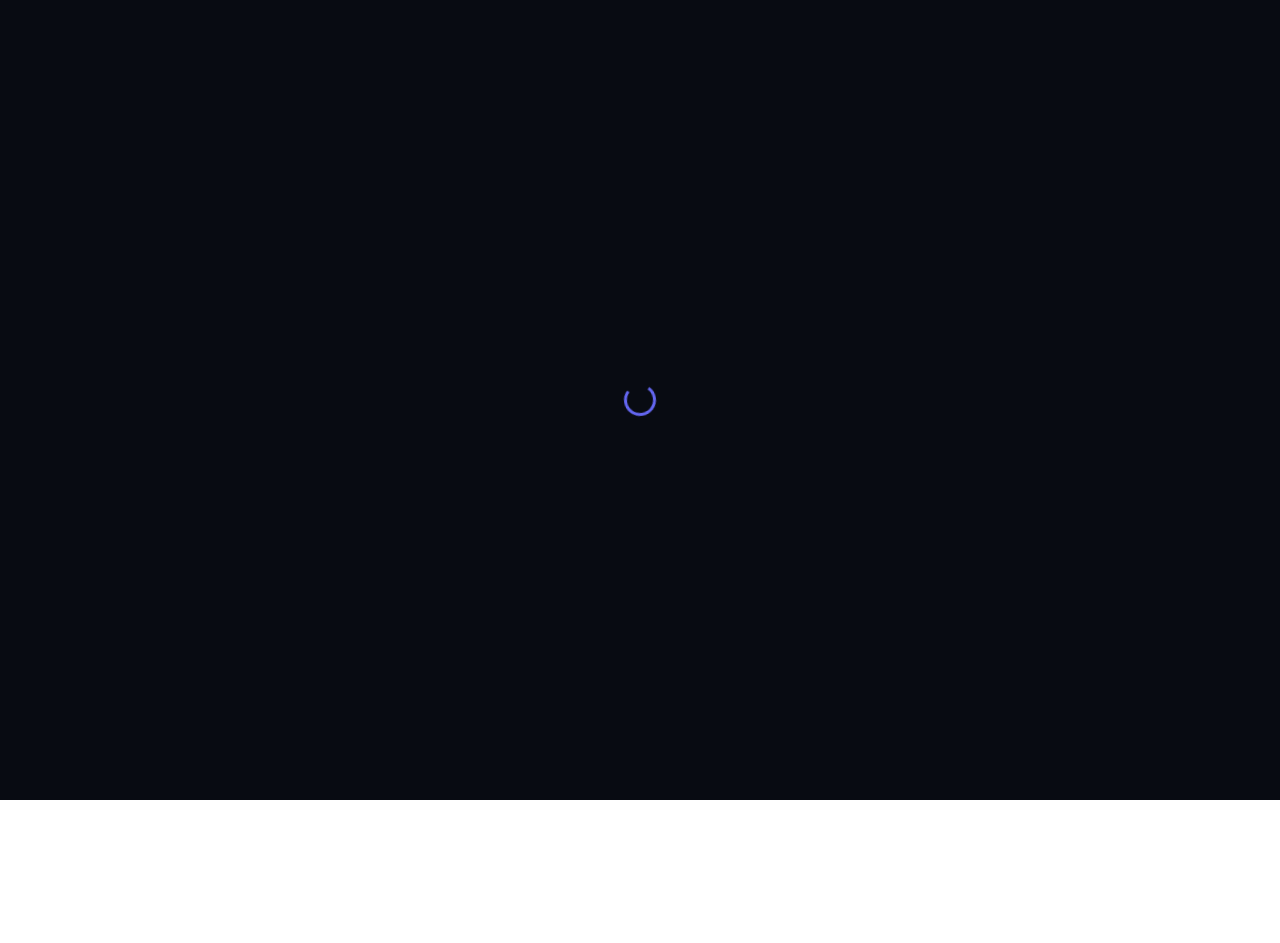
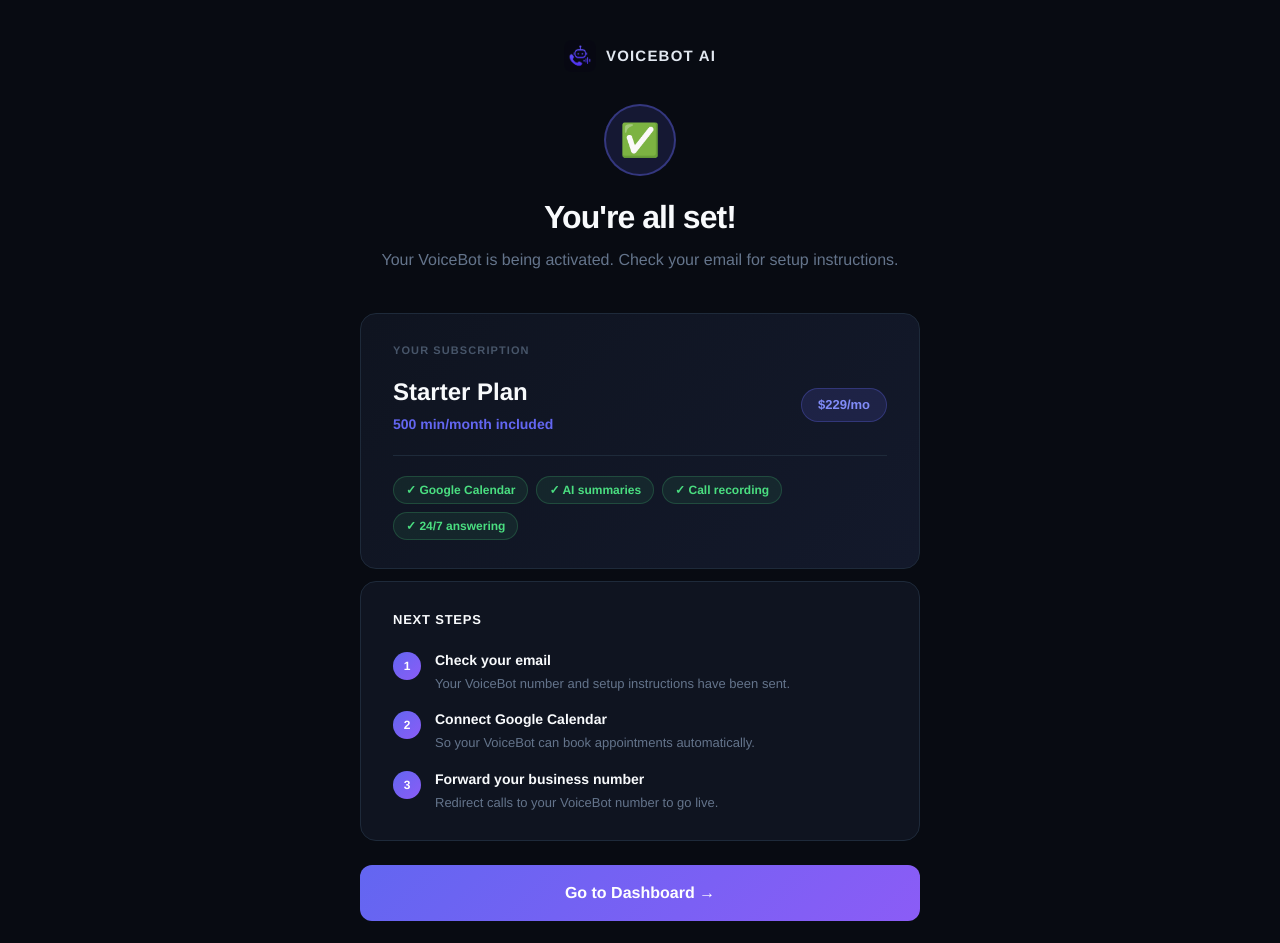
Before and after one commit to ilian94/dashboard-saas, a Next.js app: page /success in a window 1280 px wide. Shown: the top 943 px of the page. Before the commit the page ends 800 px from the top, so only its background shows below. Built offline with nearby package versions, Linux system fonts and the light colour scheme.

Commit message:
fix success page suspense

```diff
--- a/app/success/page.js
+++ b/app/success/page.js
@@ -1,9 +1,10 @@
 'use client';
 
+import { Suspense } from 'react';
 import { useEffect, useState } from 'react';
 import { useSearchParams, useRouter } from 'next/navigation';
 
-export default function SuccessPage() {
+function SuccessContent() {
   const searchParams = useSearchParams();
   const router = useRouter();
   const sessionId = searchParams.get('session_id');
@@ -11,7 +12,7 @@ export default function SuccessPage() {
   const [session, setSession] = useState(null);
 
   useEffect(() => {
-    if (!sessionId) return;
+    if (!sessionId) { setLoading(false); return; }
     fetch(`/api/stripe/session?session_id=${sessionId}`)
       .then(r => r.json())
       .then(data => { setSession(data); setLoading(false); });
@@ -24,16 +25,14 @@ export default function SuccessPage() {
     </div>
   );
 
-  const plan = session?.plan;
-  const planLabel = plan ? plan.charAt(0).toUpperCase() + plan.slice(1) : 'Starter';
+  const plan = session?.plan || 'starter';
+  const planLabel = plan.charAt(0).toUpperCase() + plan.slice(1);
   const planMinutes = plan === 'starter' ? '500' : plan === 'scale' ? '2,000' : '6,000';
   const planPrice = plan === 'starter' ? '$229' : plan === 'scale' ? '$459' : '$879';
 
   return (
     <div style={{ minHeight: '100vh', background: '#080b12', display: 'flex', alignItems: 'center', justifyContent: 'center', padding: '40px 16px', fontFamily: "'Helvetica Neue', Arial, sans-serif" }}>
       <div style={{ maxWidth: 560, width: '100%' }}>
-
-        {/* Header */}
         <div style={{ textAlign: 'center', marginBottom: 40 }}>
           <div style={{ display: 'inline-flex', alignItems: 'center', gap: 10, marginBottom: 32 }}>
             <img src="/favicon.png" width={32} height={32} style={{ borderRadius: 8 }} alt="VoiceBot AI" />
@@ -44,7 +43,6 @@ export default function SuccessPage() {
           <p style={{ margin: 0, color: '#64748b', fontSize: 16, lineHeight: 1.6 }}>Your VoiceBot is being activated. Check your email for setup instructions.</p>
         </div>
 
-        {/* Plan card */}
         <div style={{ background: 'linear-gradient(135deg,#0f1420,#13192b)', border: '1px solid #1e2a3a', borderRadius: 16, padding: '28px 32px', marginBottom: 12 }}>
           <p style={{ margin: '0 0 16px', color: '#475569', fontSize: 11, fontWeight: 700, textTransform: 'uppercase', letterSpacing: '0.1em' }}>Your subscription</p>
           <div style={{ display: 'flex', alignItems: 'center', justifyContent: 'space-between', marginBottom: 20 }}>
@@ -62,7 +60,6 @@ export default function SuccessPage() {
           </div>
         </div>
 
-        {/* Next steps */}
         <div style={{ background: '#0f1420', border: '1px solid #1e2a3a', borderRadius: 16, padding: '28px 32px', marginBottom: 24 }}>
           <p style={{ margin: '0 0 20px', color: '#f8fafc', fontSize: 13, fontWeight: 700, textTransform: 'uppercase', letterSpacing: '0.06em' }}>Next steps</p>
           {[
@@ -80,10 +77,9 @@ export default function SuccessPage() {
           ))}
         </div>
 
-        {/* CTA */}
         <button
           onClick={() => router.push('/dashboard')}
-          style={{ width: '100%', background: 'linear-gradient(135deg,#6366f1,#8b5cf6)', color: '#fff', border: 'none', padding: '16px 36px', borderRadius: 12, fontWeight: 800, fontSize: 16, cursor: 'pointer', letterSpacing: '0.01em' }}
+          style={{ width: '100%', background: 'linear-gradient(135deg,#6366f1,#8b5cf6)', color: '#fff', border: 'none', padding: '16px 36px', borderRadius: 12, fontWeight: 800, fontSize: 16, cursor: 'pointer' }}
         >
           Go to Dashboard →
         </button>
@@ -93,3 +89,16 @@ export default function SuccessPage() {
     </div>
   );
 }
+
+export default function SuccessPage() {
+  return (
+    <Suspense fallback={
+      <div style={{ minHeight: '100vh', background: '#080b12', display: 'flex', alignItems: 'center', justifyContent: 'center' }}>
+        <div style={{ width: 32, height: 32, border: '3px solid #6366f1', borderTopColor: 'transparent', borderRadius: '50%', animation: 'spin 0.8s linear infinite' }} />
+        <style>{`@keyframes spin { to { transform: rotate(360deg); } }`}</style>
+      </div>
+    }>
+      <SuccessContent />
+    </Suspense>
+  );
+}
```
